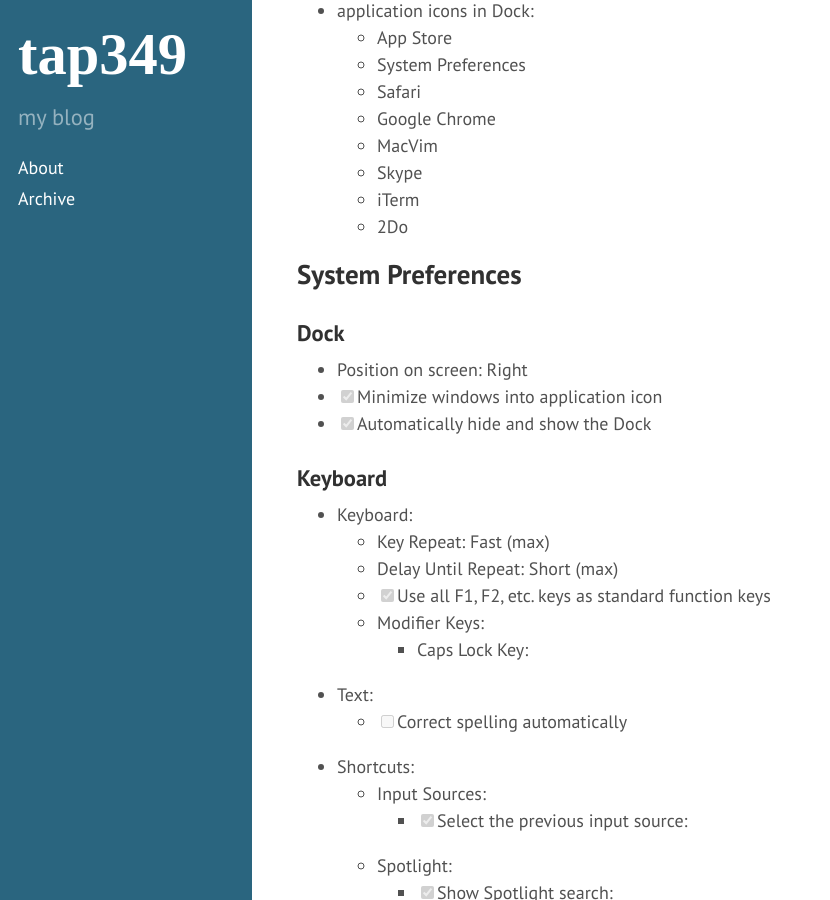
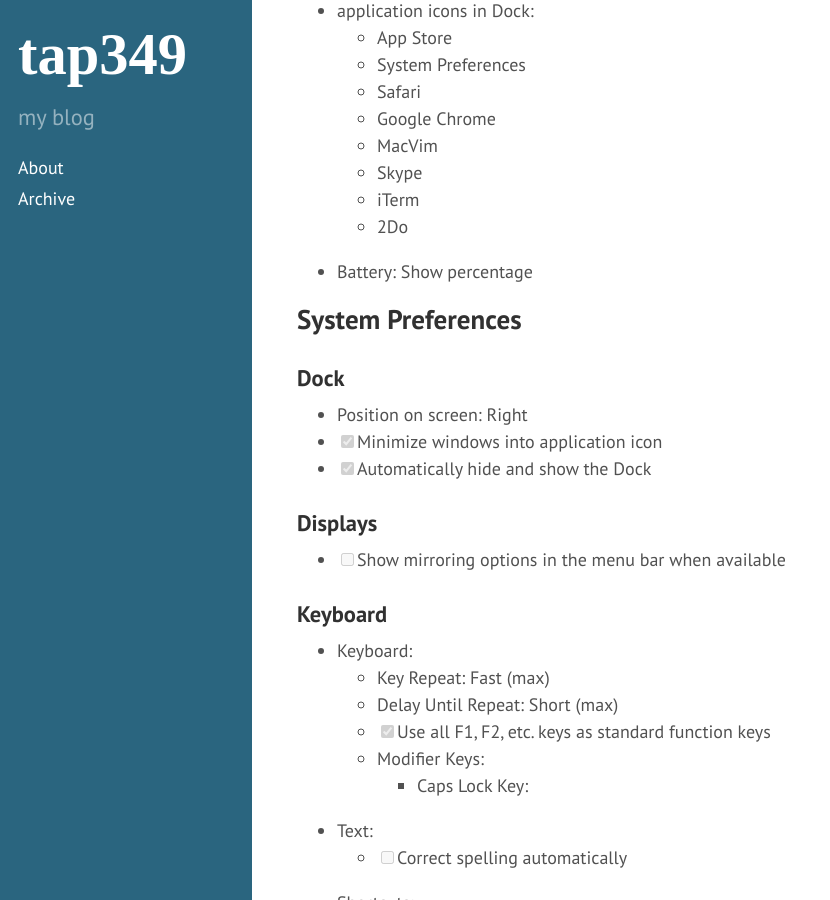
Before and after one commit to tap349/tap349.github.io, a Jekyll site: the page built from _posts/2016-10-03-macos-configuration.md, in a window 1280 px wide and 900 px high, scrolled down 727 px. Shown: the whole window, without its empty margins (0-830 px from the left). Built offline with Jekyll 4.4.1, drawn with Linux system fonts in a browser that asks for light colours.

Commit message:
update 2016-10-03_04:13:00

```diff
--- a/_posts/2016-10-03-macos-configuration.md
+++ b/_posts/2016-10-03-macos-configuration.md
@@ -41,6 +41,7 @@
   - Skype
   - iTerm
   - 2Do
+- Battery: Show percentage
 
 ## System Preferences
 
@@ -49,6 +50,10 @@
   - Position on screen: Right
   - [x] Minimize windows into application icon
   - [x] Automatically hide and show the Dock
+
+### Displays
+
+  - [ ] Show mirroring options in the menu bar when available
 
 ### Keyboard
 
```
